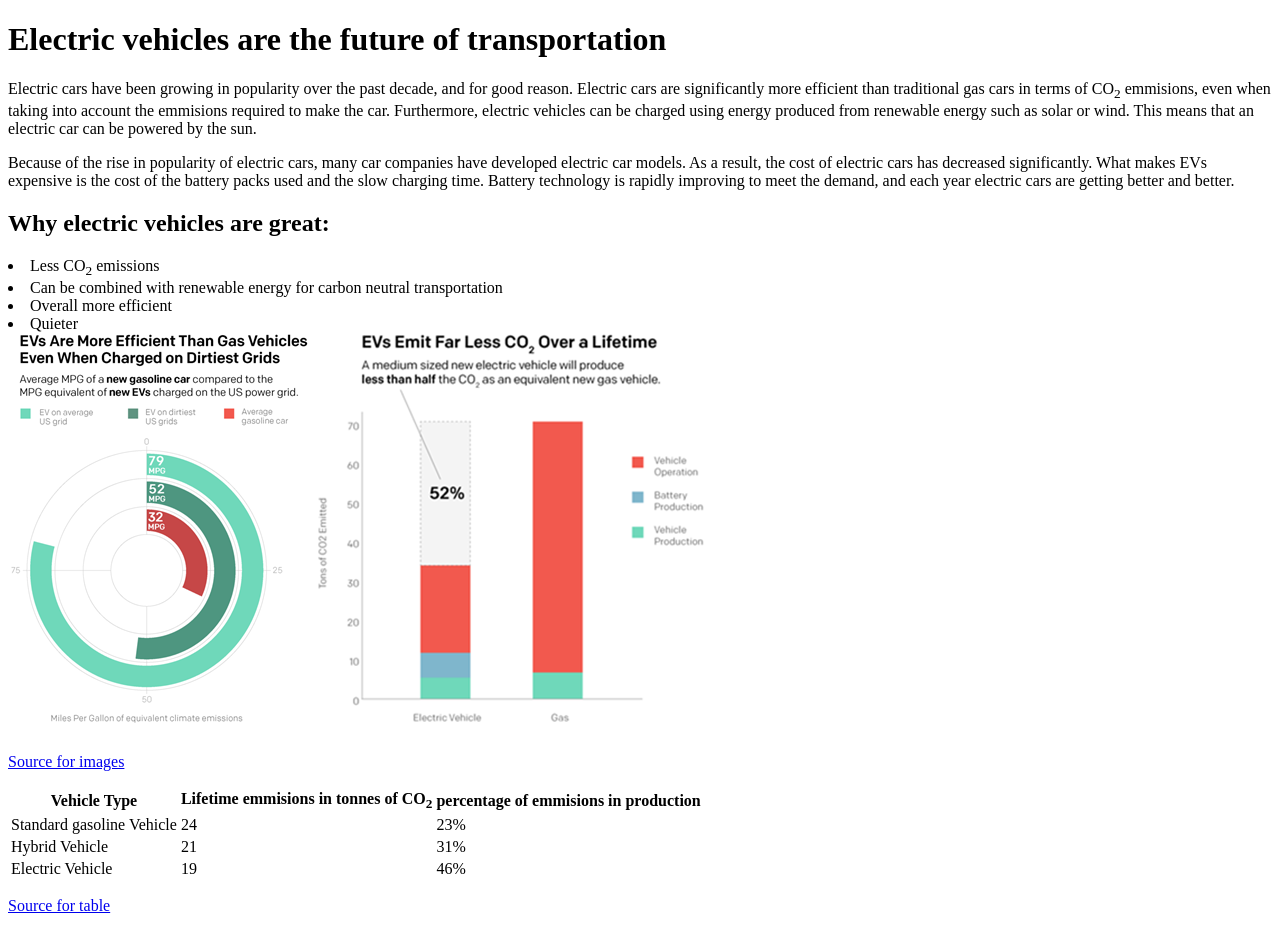
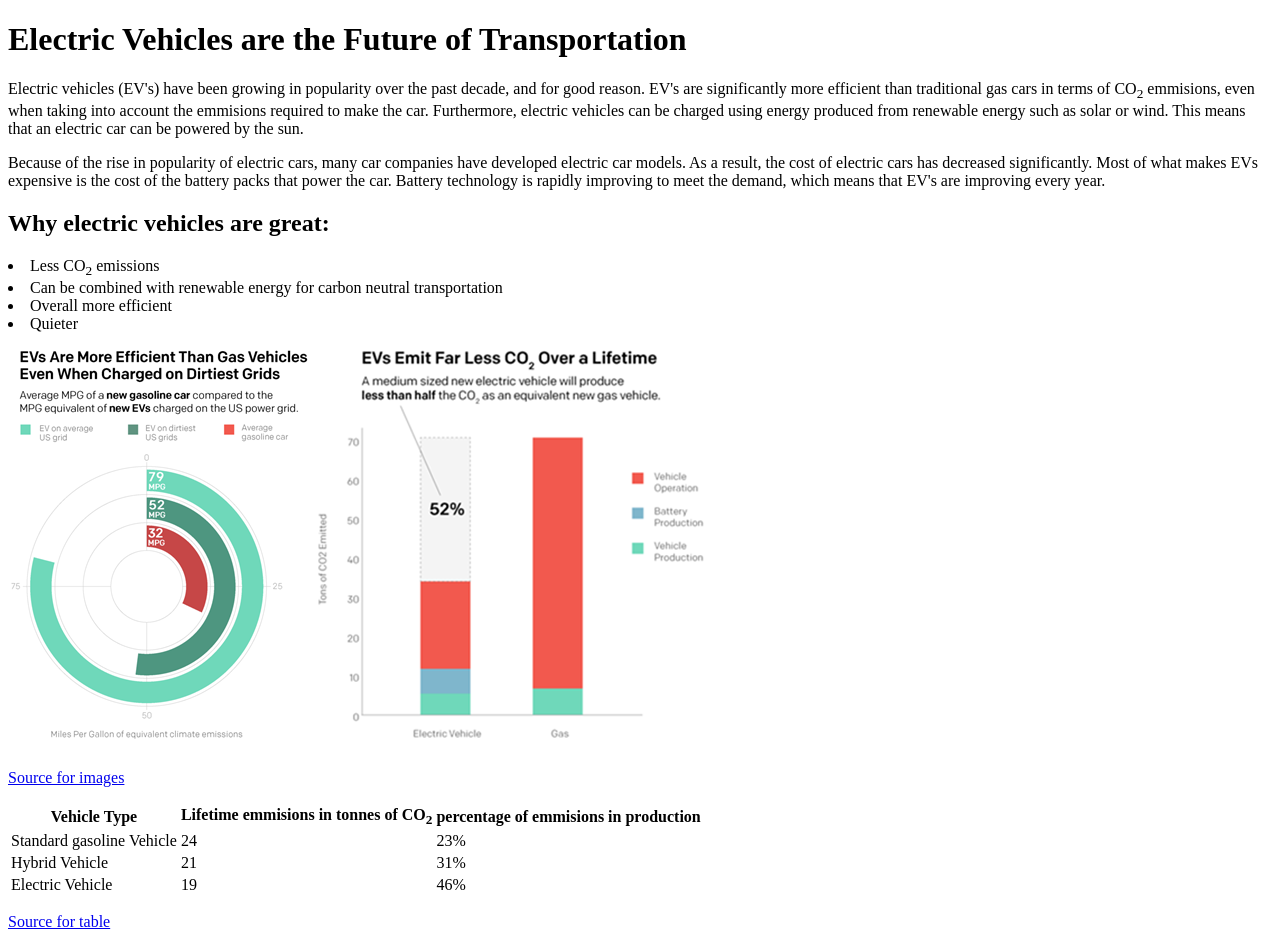
Before and after one commit to VictoriaCL08/VictoriaCL08.github.io, a plain HTML site: page csce242/assignments/assignment01/index.html in a window 1280 px wide. Drawn offline with Linux system fonts and the light colour scheme.

Commit message:
Assignment 1

```diff
--- a/csce242/assignments/assignment01/index.html
+++ b/csce242/assignments/assignment01/index.html
@@ -7,18 +7,18 @@ Course: CSCE 242-->
         <title> Electric Vehicles</title>
     </head>
     <body>
-        <h1>Electric vehicles are the future of transportation</h1>
-        <p>Electric cars have been growing in popularity over the past decade, and for good reason.
-            Electric cars are significantly more efficient than traditional gas cars
+        <h1>Electric Vehicles are the Future of Transportation</h1>
+        <p>Electric vehicles (EV's) have been growing in popularity over the past decade, and for good reason.
+            EV's are significantly more efficient than traditional gas cars
             in terms of CO<sub>2</sub> emmisions, even when taking into account the emmisions required to make
             the car. Furthermore, electric vehicles can be charged using energy produced from renewable
             energy such as solar or wind. This means that an electric car can be powered by the sun.
         </p>
         <p> Because of the rise in popularity of electric cars, many car companies have developed
             electric car models. As a result, the cost of electric cars has decreased significantly.
-            What makes EVs expensive is the cost of the battery packs used and the slow charging time.
-            Battery technology is rapidly improving to meet the demand, and each year electric cars are
-            getting better and better.
+            Most of what makes EVs expensive is the cost of the battery packs that power the car.
+            Battery technology is rapidly improving to meet the demand, which means that EV's are
+            improving every year.
         </p>
         <h2>Why electric vehicles are great:</h2>
             <o1>
@@ -27,7 +27,7 @@ Course: CSCE 242-->
                 <li>Overall more efficient</li>
                 <li>Quieter</li>
             </o1>
-
+            <p>  </p>
         <img src="images/ev_mpg-comparison.png" alt="comparison of mpg for EV vs gas car">
         <img src="images/emmision comparison - ev vs gas car.png" alt="CO2 emmisions of EV vs gas car">
         <p><a href="https://earthjustice.org/article/electric-vehicles-are-better-for-the-environment"> Source for images</a> </p>
```
